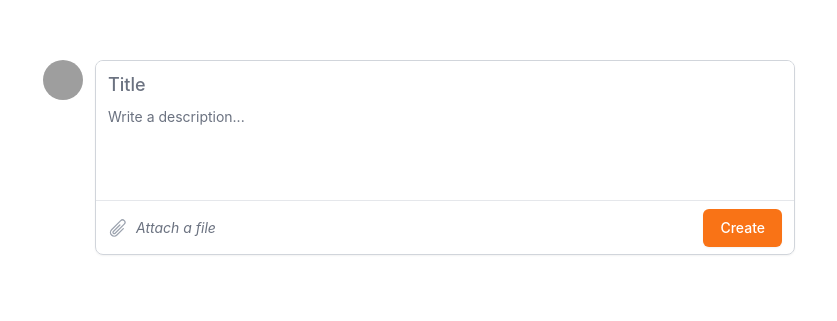
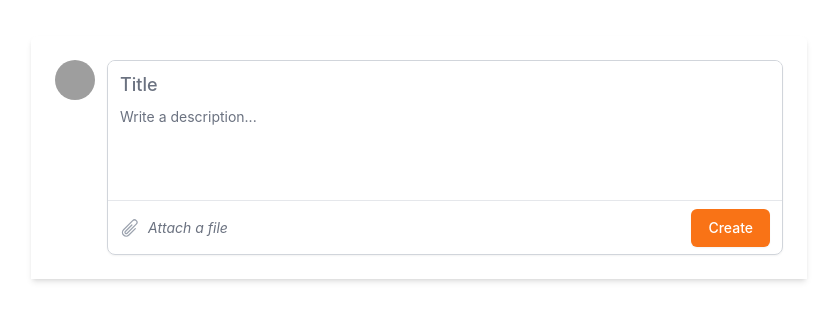
Before and after one commit to mariobarcelo/typescript-react-component, a React (Vite) app: page / in a window 1280 px wide. Shown: the part 243-564 px from the top of the page, without its empty margins (221-1058 px from the left). Built offline with nearby package versions, Linux system fonts and the light colour scheme; grey boxes are pictures that could not be loaded.

Commit message:
Refactor comment creation and adjust styling

```diff
--- a/package.json
+++ b/package.json
@@ -16,6 +16,7 @@
     "@headlessui/react": "^1.7.4",
     "@heroicons/react": "^2.0.13",
     "cssnano": "^5.1.14",
+    "date-fns": "^2.30.0",
     "glob-parent": "^6.0.2",
     "react": "^18.2.0",
     "react-dom": "^18.2.0"
--- a/src/components/App/App.tsx
+++ b/src/components/App/App.tsx
@@ -6,20 +6,40 @@ import React from 'react'
 import '@/styles/App.css'
 import { CommentList } from '../modules/comment/CommentList'
 
+// Faker
+import { createUserImage } from '@/factories/data/userFactory';
+import { createUser } from '@/factories/data/userFactory';
+
 const App = () : JSX.Element => {
 
   const [comments, setComments] = React.useState([]);
   console.log({comments})
 
-  function handleCreateComment(newComment: object) {
+  const user = createUser();
+  const userImage = createUserImage();
+
+  function handleCreateComment(title: string, description: string) {
+    const created = new Date();
+    const nextComment = {
+      title,
+      description,
+      user,
+      userImage,
+      created
+    }
+    handleAddComment(nextComment)
+    return nextComment;
+  }
+
+  function handleAddComment(newComment: object) {
     console.log({ newComment })
     setComments([...comments, newComment])
   }
 
   return (
     <>
-      <div className='max-w-[800px] my-0 mx-auto'>
-        <CommentForm handleCreateComment={ handleCreateComment } />
+      <div className='max-w-[800px] my-0 mx-auto px-2 sm:px-3'>
+        <CommentForm handleCreateComment={handleCreateComment} user={user} userImage={userImage} />
         <CommentList comments={comments} />
       </div>
     </>
--- a/src/components/modules/comment/CommentCard/CommentCard.tsx
+++ b/src/components/modules/comment/CommentCard/CommentCard.tsx
@@ -1,4 +1,6 @@
 import { Avatar } from '@/components/ui/Avatar';
+
+import { formatDistanceToNow } from 'date-fns'
 
 const CommentCard = ({ comment }) => {
 
@@ -9,7 +11,7 @@ const CommentCard = ({ comment }) => {
         </div>
         <div className="min-w-0 flex-1 grid grid-cols-[auto_1fr] grid-rows-[auto_auto] gap-x-3 gap-y-1">
           <p className='text-black text-left justify-self-start'>{comment.user.fullName}</p>
-          <span className='text-sm text-[#9197a1] justify-self-start self-center'>a day ago</span>
+          <span className='text-sm text-[#9197a1] justify-self-start self-center'>{`${formatDistanceToNow(comment.created)} ago`}</span>
           <p className='text-black text-left col-start-1 col-end-3 max-w-[75ch]'>{comment.description}</p>
         </div>
     </div>
--- a/src/components/modules/comment/CommentForm/CommentForm.tsx
+++ b/src/components/modules/comment/CommentForm/CommentForm.tsx
@@ -14,35 +14,18 @@ import Avatar from '../../../ui/Avatar/Avatar';
 // Todo: Add WithTitleAndPillActionsTextArea component
 import WithTitleAndPillActionsTextArea from '../../../ui/WithTitleAndPillActionsTextArea/WithTitleAndPillActionsTextArea';
 
-// Faker
-import { createUserImage } from '@/factories/data/userFactory';
-import { createUser } from '@/factories/data/userFactory';
 
-const CommentForm = ({ handleCreateComment }) => {
 
-  // Data
-  const user = createUser();
-  const userImage = createUserImage();
-
-  function handleCreatePosts(title: string, description: string) {
-    const nextComment = {
-      title,
-      description,
-      user,
-      userImage,
-    }
-    handleCreateComment(nextComment)
-    return nextComment;
-  }
+const CommentForm = ({ handleCreateComment, user, userImage }) => {
 
   return (
-    <div className="bg-white px-4 py-6 sm:px-6">
+    <div className="bg-white px-4 py-6 sm:px-6 rounded-t-md shadow-md">
       <div className="flex space-x-3">
           <div className="flex-shrink-0">
               <Avatar src={userImage} alt={`Avatar of ${user.fullName}`} />
           </div>
           <div className="min-w-0 flex-1">
-              <WithTitleAndPillActionsTextArea handleCreatePosts={handleCreatePosts}/>
+              <WithTitleAndPillActionsTextArea handleCreateComment={handleCreateComment}/>
           </div>
       </div>
     </div>
--- a/src/components/modules/comment/CommentList/CommentList.tsx
+++ b/src/components/modules/comment/CommentList/CommentList.tsx
@@ -6,7 +6,7 @@ const CommentList = ({ comments }) => {
   if(!comments || comments.length === 0) return
 
   return (
-    <div className="bg-[#f8f8fa] px-4 py-6 sm:px-6 flex flex-col gap-y-8">
+    <div className="bg-[#f8f8fa] px-4 py-6 sm:px-6 border-t flex flex-col gap-y-8 rounded-b-md shadow-md">
       {comments.map(comment => (
         <CommentCard key={comment.user.id} comment={comment} />
       ))}
--- a/src/components/ui/WithTitleAndPillActionsTextArea/WithTitleAndPillActionsTextArea.tsx
+++ b/src/components/ui/WithTitleAndPillActionsTextArea/WithTitleAndPillActionsTextArea.tsx
@@ -10,7 +10,7 @@ import type {
     WithTitleAndPillActionsTextAreaComponentProps
 } from '@/types'
 
-const WithTitleAndPillActionsTextArea = ({ handleCreatePosts }: WithTitleAndPillActionsTextAreaComponentProps) => {
+const WithTitleAndPillActionsTextArea = ({ handleCreateComment }: WithTitleAndPillActionsTextAreaComponentProps) => {
 
     const buttonStates = {
       'idle': 'Create',
@@ -38,7 +38,7 @@ const WithTitleAndPillActionsTextArea = ({ handleCreatePosts }: WithTitleAndPill
 
       await setTimeoutAsync(2000);
 
-      handleCreatePosts(title, description)
+      handleCreateComment(title, description)
 
       setTitle('')
       setDescription('')
```
Also changed, not shown: 1 other file (tests, documents, lock files or other folders).
